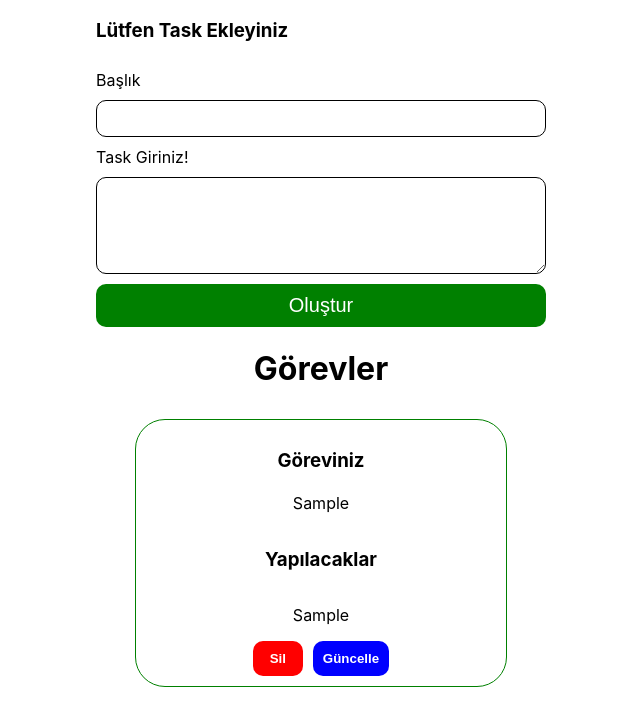
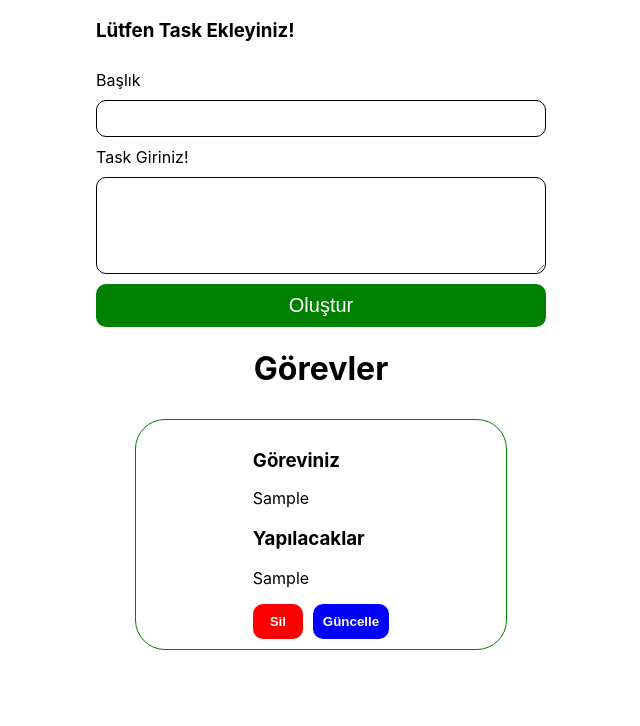
Before and after one commit to yldzmustafa/TaskCalismasi, a React (Create React App) app in the folder jiraaplication/: page / in a window 1280 px wide. Both pictures are taken after typing "Sample", "Sample" into the empty fields and a click on the button "Oluştur". Shown: the top 726 px of the page, without its empty margins (319-959 px from the left). Built offline with nearby package versions, Linux system fonts and the light colour scheme.

Commit message:
Update section yapıldı

```diff
--- a/jiraaplication/src/App.css
+++ b/jiraaplication/src/App.css
@@ -16,6 +16,9 @@
 .taskCreateDiv{
   width: 450px;
 }
+.taskUpdateDiv{
+  width: 100%;
+}
 
 .taskButton{
   padding: 10px;
@@ -25,6 +28,9 @@
   border-radius: 10px;
   border: none;
   margin-top: 10px;
+}
+.update-button{
+  background-color: blueviolet ;
 }
 
 .App{
--- a/jiraaplication/src/components/TaskCreate.js
+++ b/jiraaplication/src/components/TaskCreate.js
@@ -1,9 +1,9 @@
 import {useState} from 'react'
 
-function TaskCreate({onCreate}) {
+function TaskCreate({onCreate, task, taskFormUpdate}) {
 
-    const [title, setTitle]         = useState('')
-    const [taskDesc, setTaskDesc]   = useState('')
+    const [title, setTitle]         = useState(task ? task.title : '')
+    const [taskDesc, setTaskDesc]   = useState(task ? task.taskDesc : '')
 
     const handleChange = (event) => {
         setTitle(event.target.value)
@@ -21,8 +21,22 @@ function TaskCreate({onCreate}) {
     }
 
     return (
+        <div>{taskFormUpdate ?
+            // Task update edilmek isteniyor ise
+            <div className="taskUpdateDiv">
+                <h3>Lütfen Taskı Düzenleyiniz!</h3>
+                <form className="taskForm">
+                    <label className="taskLabel">Başlığı Düzenleyiniz</label>
+                    <input value={title} onChange={handleChange} className="taskInput"/>
+                    <label className="taskLabel">Task Düzenleyiniz!</label>
+                    <textarea value={taskDesc} onChange={handleTaskChange} className="taskInput" rows={5}></textarea>
+                    <button onClick={handleSubmit} className="taskButton update-button">Oluştur</button>
+                </form>
+            </div>
+            :
+            // task create edilmek istendiğinde
             <div className="taskCreateDiv">
-            <h3>Lütfen Task Ekleyiniz</h3>
+                <h3>Lütfen Task Ekleyiniz!</h3>
                 <form className="taskForm">
                     <label className="taskLabel">Başlık</label>
                     <input value={title} onChange={handleChange} className="taskInput"/>
@@ -30,7 +44,9 @@ function TaskCreate({onCreate}) {
                     <textarea value={taskDesc} onChange={handleTaskChange} className="taskInput" rows={5}></textarea>
                     <button onClick={handleSubmit} className="taskButton">Oluştur</button>
                 </form>
-        </div> );
+            </div>
+        }</div>
+        );
 }
 
 export default TaskCreate;
--- a/jiraaplication/src/components/TaskShow.js
+++ b/jiraaplication/src/components/TaskShow.js
@@ -1,20 +1,37 @@
-function TaskShow({task, onDelete}) {
+import TaskCreate from "./TaskCreate";
+import { useState } from "react";
+
+function TaskShow({ task, onDelete }) {
+    const [showEdit, setShowEdit] = useState(false)
 
     const handleDelete = () => {
         onDelete(task.id);
     }
 
+    const handleEditClick = () => {
+        setShowEdit(!showEdit)
+    }
     console.log(task)
-    return ( <div className="task-show">
+    return (
+
+        <div className="task-show">
+            {showEdit ?
+                <TaskCreate task={task} taskFormUpdate={true}/>
+                :
+                <div>
                     <h3 className="task-title">Göreviniz</h3>
                     <p>{task.title}</p>
                     <h3>Yapılacaklar</h3>
                     <p>{task.taskDesc}</p>
                     <div>
                         <button className="task-delete-btn" onClick={handleDelete}>Sil</button>
-            <button className="task-edit-btn">Güncelle</button>
+                        <button className="task-edit-btn" onClick={handleEditClick}>Güncelle</button>
                     </div>
-    </div> );
+                </div>
+            }
+
+        </div>
+    );
 }
 
 export default TaskShow;
```
Also changed, not shown: jiraaplication/src/App.js (+9 -9 lines). Lines whose indentation alone changed are shown as unchanged.
